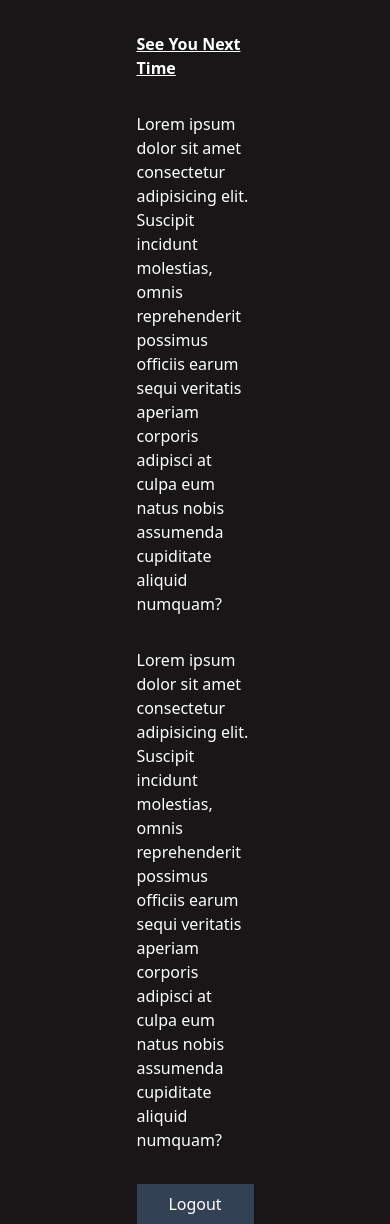
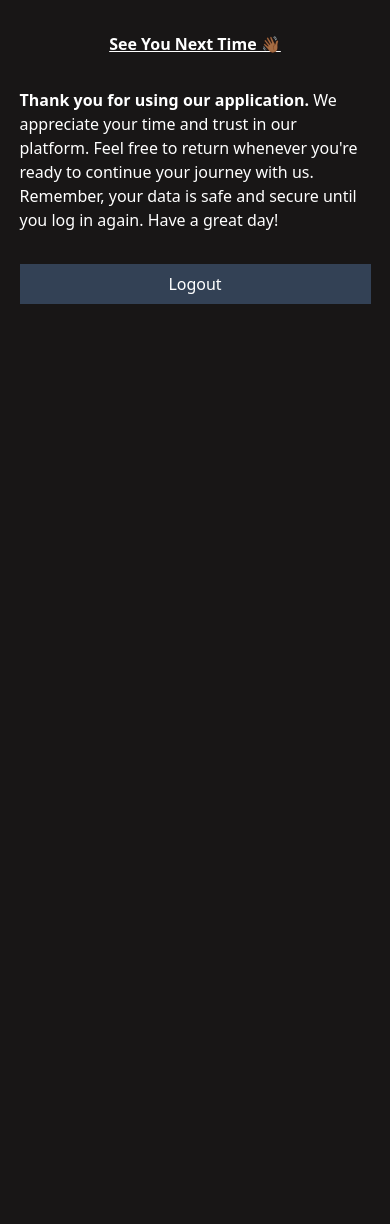
Before and after one commit to Bahkho/Netninja-Firebase, a React (Vite) app: page /logout in a window 390 px wide. After the commit the page ends 844 px from the top, so only its background shows below. Built offline with nearby package versions, Linux system fonts and the light colour scheme; no server answers; sample sign-in values are in the browser's storage.

Commit message:
made pages responsive

```diff
--- a/src/pages/Bye.jsx
+++ b/src/pages/Bye.jsx
@@ -20,21 +20,16 @@ const Bye = () => {
   //-----------------------------------------------------------------------------------------
 
   return (
-    <div className="flex flex-col gap-8 justify-center items-center text-white max-w-[30%] mx-auto mt-8">
-      <h1 className="font-bold underline">See You Next Time</h1>
+    <div className="flex flex-col gap-8 justify-center items-center text-white max-w-[90%] md:max-w-[30%] mx-auto mt-8">
+      <h1 className="font-bold underline">See You Next Time 👋🏾</h1>
       {error && <p className="text-red-500">{error}</p>}
       <p>
-        Lorem ipsum dolor sit amet consectetur adipisicing elit. Suscipit
-        incidunt molestias, omnis reprehenderit possimus officiis earum sequi
-        veritatis aperiam corporis adipisci at culpa eum natus nobis assumenda
-        cupiditate aliquid numquam?
+        <b>Thank you for using our application.</b> We appreciate your time and
+        trust in our platform. Feel free to return whenever you're ready to
+        continue your journey with us. Remember, your data is safe and secure
+        until you log in again. Have a great day!
       </p>
-      <p>
-        Lorem ipsum dolor sit amet consectetur adipisicing elit. Suscipit
-        incidunt molestias, omnis reprehenderit possimus officiis earum sequi
-        veritatis aperiam corporis adipisci at culpa eum natus nobis assumenda
-        cupiditate aliquid numquam?
-      </p>
+
       <button className=" bg-slate-700 px-4 py-2 w-full" onClick={logOut}>
         Logout
       </button>
--- a/src/pages/Forgetpassword.jsx
+++ b/src/pages/Forgetpassword.jsx
@@ -26,11 +26,14 @@ const Forgetpassword = () => {
       <input
         type="email"
         placeholder="Email..."
-        className="p-2 w-[30%] text-slate-700 "
+        className="p-2 w-[90%] md:w-[30%] text-slate-700 "
         onChange={(e) => setEmail(e.target.value)}
       />
 
-      <button className=" bg-slate-700 px-4 py-2 w-[30%]" onClick={reset}>
+      <button
+        className=" bg-slate-700 px-4 py-2 w-[90%] md:w-[30%]"
+        onClick={reset}
+      >
         Reset Password
       </button>
       <p>
--- a/src/pages/Hello.jsx
+++ b/src/pages/Hello.jsx
@@ -34,22 +34,22 @@ const Hello = () => {
   //-----------------------------------------------------------------------------------------
   return (
     <div className="flex flex-col gap-8 justify-center items-center text-white mt-8">
-      <h1 className="font-bold">Sign Up 👋🏾</h1>
+      <h1 className="font-bold">Sign Up</h1>
       {error && <p className="text-red-500">{error}</p>}
       <input
         type="email"
         placeholder="Email..."
-        className="p-2 w-[30%] text-slate-700 "
+        className="p-2 w-[90%] md:w-[30%] text-slate-700 "
         onChange={(e) => setEmail(e.target.value)}
       />
       <input
         type="password"
         placeholder="Password..."
-        className="p-2 w-[30%] text-slate-700 "
+        className="p-2 w-[90%] md:w-[30%] text-slate-700 "
         onChange={(e) => setPassword(e.target.value)}
       />
 
-      <div className="flex flex-row justify-between w-[30%] gap-2">
+      <div className="flex flex-col w-[90%] gap-2 md:flex-row justify-between md:w-[30%]">
         <button className=" bg-slate-700 px-4 py-2 " onClick={signUp}>
           Sign Up With Your Email
         </button>
--- a/src/pages/Helloo.jsx
+++ b/src/pages/Helloo.jsx
@@ -30,18 +30,18 @@ const Helloo = () => {
   //-----------------------------------------------------------------------------------------
   return (
     <div className="flex flex-col gap-8 justify-center items-center text-white mt-8">
-      <h1 className="font-bold">Sign In 👋🏾</h1>
+      <h1 className="font-bold">Sign In</h1>
       {error && <p className="text-red-500">{error}</p>}
       <input
         type="email"
         placeholder="Email..."
-        className="p-2 w-[30%] text-slate-700 "
+        className="p-2 w-[90%] md:w-[30%] text-slate-700 "
         onChange={(e) => setEmail(e.target.value)}
       />
       <input
         type="password"
         placeholder="Password..."
-        className="p-2 w-[30%] text-slate-700 "
+        className="p-2 w-[90%] md:w-[30%] text-slate-700 "
         onChange={(e) => setPassword(e.target.value)}
       />
       <p>
@@ -50,7 +50,10 @@ const Helloo = () => {
           Reset
         </Link>{" "}
       </p>
-      <button className=" bg-slate-700 px-4 py-2 w-[30%]" onClick={signIn}>
+      <button
+        className=" bg-slate-700 px-4 py-2 w-[90%] md:w-[30%]"
+        onClick={signIn}
+      >
         Sign In With Email
       </button>
     </div>
--- a/src/pages/Info.jsx
+++ b/src/pages/Info.jsx
@@ -90,7 +90,7 @@ const Info = () => {
   //-----------------------------------------------------------------------------------------
   // console.log(releasedDate);
   return (
-    <div className="flex flex-col gap-8 justify-center items-center text-white max-w-[30%] mx-auto my-8">
+    <div className="flex flex-col gap-8 justify-center items-center text-white max-w-[90%] lg:max-w-[30%] mx-auto my-8">
       <h1 className=" text-2xl font-bold underline">Welcome</h1>
       {error && <p className="text-red-500">{error}</p>}
       <div className="flex flex-row justify-between text-black gap-4 w-full">
```
Also changed, not shown: src/Task.txt (deleted), 1 other file (tests, documents, lock files or other folders).
